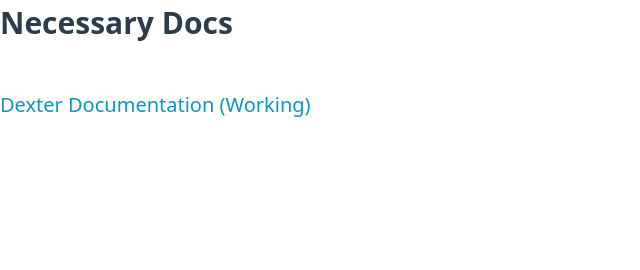
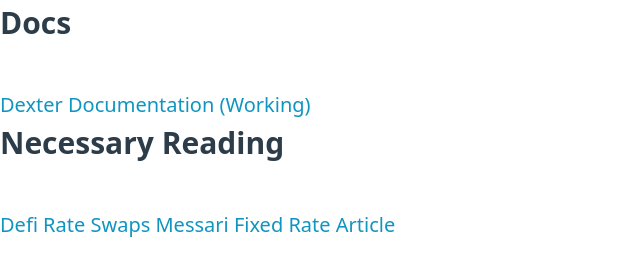
Before and after one commit to mn-sh/mn-sh.github.io, a plain HTML site: page index.html in a window 1280 px wide. Shown: the whole page, without its empty margins (0-640 px from the left). Drawn offline with Linux system fonts and the light colour scheme.

Commit message:
4 commit

```diff
--- a/index.html
+++ b/index.html
@@ -5,6 +5,10 @@
 </html>
 
 <body>
-  <h3>Necessary Docs</h3>
+  <h3>Docs</h3>
   <a href="docs.md">Dexter Documentation (Working)</a>
+  <h3>Necessary Reading</h3>
+  <a href="https://defiprime.com/defi-interest-rate-swaps">Defi Rate Swaps</a>
+  <a href="https://messari.io/article/fixed-income-protocols-the-next-wave-of-defi-innovation">Messari Fixed Rate
+    Article</a>
 </body>
```
